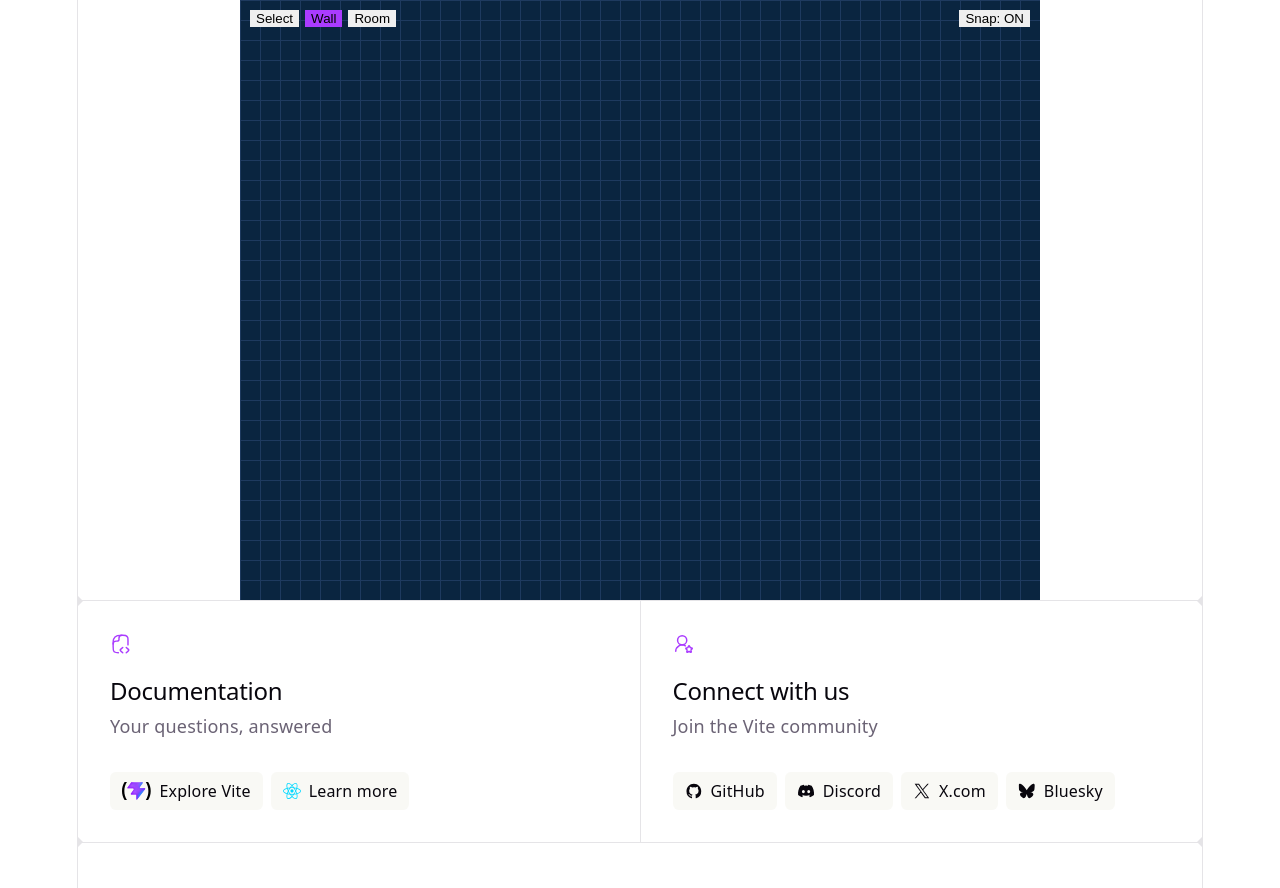
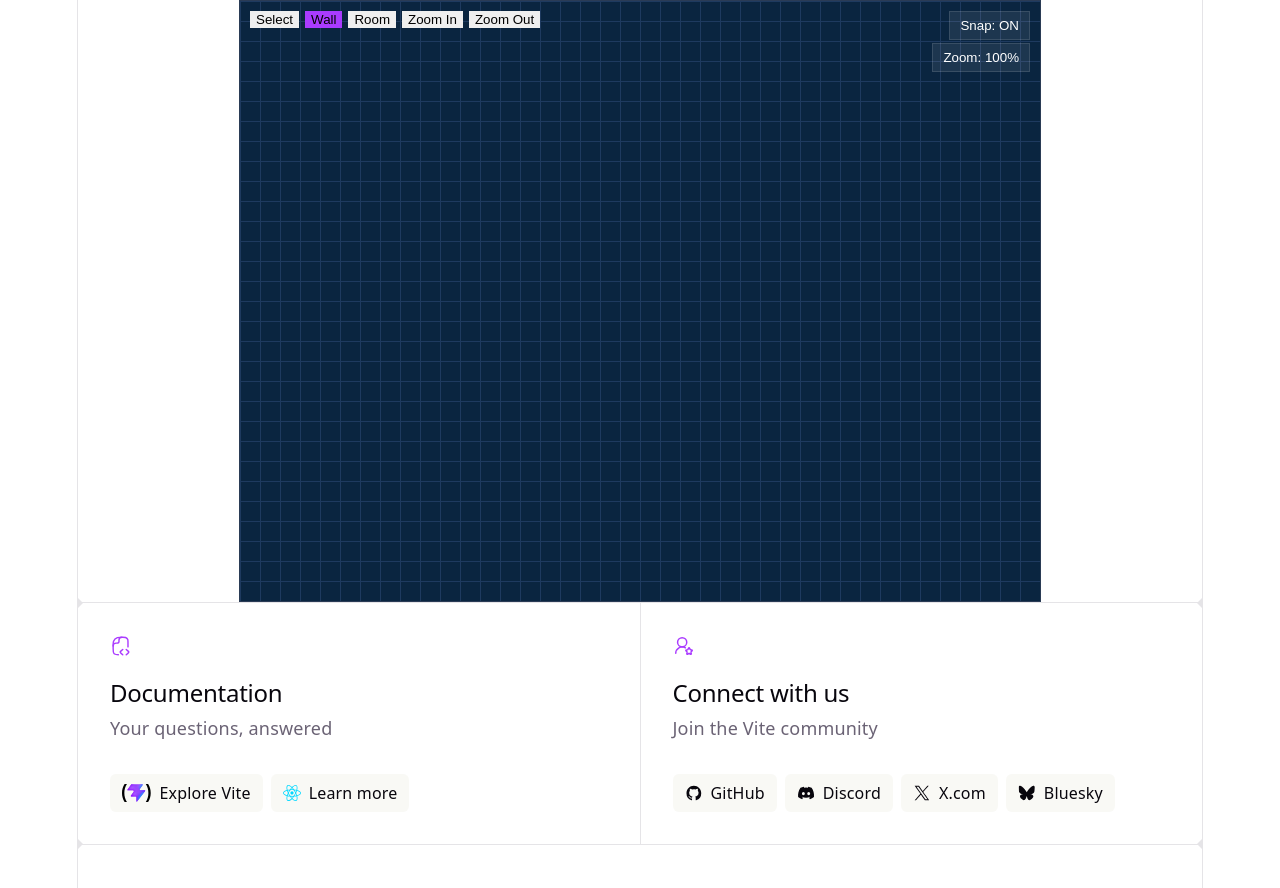
Before and after one commit to hexax1/Raumi, a React (Vite) app in the folder frontend/raumi-frontend/: page / in a window 1280 px wide. Shown: the top 888 px of the page. Built offline with nearby package versions, Linux system fonts and the light colour scheme.

Commit message:
Added unpolished Zoom und Scroll

```diff
--- a/frontend/raumi-frontend/src/componets/RoomEditor.css
+++ b/frontend/raumi-frontend/src/componets/RoomEditor.css
@@ -2,6 +2,9 @@
   position: relative;
   width: 800px;
   height: 600px;
+  overflow: auto;
+  border: 1px solid #2a3b55;
+  background: #081927;
 }
 
 .div-tool-buttons {
@@ -12,18 +15,26 @@
   z-index: 10;
 
   display: flex;
-  /* align-items: center; */
   flex-direction: row;
   justify-content: flex-start;
   gap: 6px;
 }
 
-.button-snap {
+.button-snap,
+.button-zoom-level {
   position: absolute;
   top: 10px;
   right: 10px;
+  z-index: 10;
+  background: rgba(255,255,255,0.08);
+  border: 1px solid rgba(255,255,255,0.12);
+  color: white;
+  padding: 6px 10px;
+  cursor: default;
+}
 
-  z-index: 10;
+.button-zoom-level {
+  top: 42px;
 }
 
 .room-name-input {
--- a/frontend/raumi-frontend/src/componets/RoomEditor.tsx
+++ b/frontend/raumi-frontend/src/componets/RoomEditor.tsx
@@ -1,5 +1,5 @@
 import { useState, useRef, type MouseEvent } from "react";
-import { Point, snapPoint, Wall, Room, isSamePoint, pointsAreClose, type Movable } from "../utils/geometry";
+import { Point, snapPoint, Wall, Room, isSamePoint, type Movable } from "../utils/geometry";
 import './RoomEditor.css'
 import ContextMenu from "./ContextMenu";
 
@@ -12,7 +12,9 @@ const RoomEditor: React.FC = () => {
   const [draftRoom, setDraftRoom] = useState<Room | null>(null);
   const [selectedRoomId, setSelectedRoomId] = useState<number | null>(null);
 
-  const [tool, setTool] = useState("wall");
+  const [tool, setTool] = useState<"wall" | "room" | "select" | "zoom-in" | "zoom-out">("wall");
+  const [zoom, setZoom] = useState(1);
+  const [canvasBounds, setCanvasBounds] = useState({ minX: 0, minY: 0, width: 1600, height: 1200 });
   const [snapEnabled, setSnapEnabled] = useState(true);
   const [contextMenuItems, setContextMenuItems] = useState(getDefaultContextMenuItems);
   const contextMenuModeRef = useRef<'default' | 'wall' | 'room'>('default');
@@ -22,14 +24,31 @@ const RoomEditor: React.FC = () => {
   const initialMousePos = useRef<Point | null>(null);
   const initialMovablePos = useRef<Movable | null>(null);
 
+  const CANVAS_MARGIN = 200;
+  const ZOOM_STEP = 1.2;
+  const ZOOM_MIN = 0.3;
+  const ZOOM_MAX = 3;
+
   function getMousePos(e: MouseEvent): Point {
     const rect = svgRef.current.getBoundingClientRect();
-    return new Point(e.clientX - rect.left, e.clientY - rect.top);
+    const x = (e.clientX - rect.left) / rect.width;
+    const y = (e.clientY - rect.top) / rect.height;
+
+    return new Point(
+      canvasBounds.minX + x * canvasBounds.width,
+      canvasBounds.minY + y * canvasBounds.height
+    );
   }
 
   function handleMouseDown(e: MouseEvent) {
     const target = e.target as HTMLElement;
     if (target.tagName.toLowerCase() === "input") return; // Input-Elemente sollen kein Zeichnen auslösen können
+
+    if (tool === "zoom-in" || tool === "zoom-out") {
+      const nextZoom = tool === "zoom-in" ? Math.min(zoom * ZOOM_STEP, ZOOM_MAX) : Math.max(zoom / ZOOM_STEP, ZOOM_MIN);
+      setZoom(nextZoom);
+      return;
+    }
 
     snapPointsRef.current = calculateSnapPoints();
 
@@ -57,18 +76,15 @@ const RoomEditor: React.FC = () => {
 
   function deleteWall(id: number) {
     setWalls(prev => prev.filter(w => w.id !== id));
-    setSelectedWallId(null);
   }
 
   function deleteRoom(id: number) {
     setRooms(prev => prev.filter(r => r.id !== id));
-    setSelectedRoomId(null);
   }
 
   function handleWallContextMenu(e: MouseEvent, id: number) {
     e.preventDefault();
     contextMenuModeRef.current = 'wall';
-    setSelectedWallId(id);
     setContextMenuItems([
       { label: "Delete", onClick: () => deleteWall(id) },
       ...getDefaultContextMenuItems()
@@ -78,7 +94,6 @@ const RoomEditor: React.FC = () => {
   function handleRoomContextMenu(e: MouseEvent, id: number) {
     e.preventDefault();
     contextMenuModeRef.current = 'room';
-    setSelectedRoomId(id);
     setContextMenuItems([
       { label: "Delete", onClick: () => deleteRoom(id) },
       ...getDefaultContextMenuItems()
@@ -89,13 +104,12 @@ const RoomEditor: React.FC = () => {
    * Die Methode wird aufgerufen, wenn auf irgendwas im SVG rechtsgeklickt wird.
    * Gilt auch für Walls und Rooms. Deren Kontextmenüs werden aber zuerst aufgerufen wegen bubbling.
    */
-  function handleEditorContextMenu(e: MouseEvent) {
+  function handleEditorContextMenu() {
     if (contextMenuModeRef.current === 'wall' || contextMenuModeRef.current === 'room') {
       contextMenuModeRef.current = 'default';
       return;
     }
 
-    setSelectedWallId(null);
     setContextMenuItems(getDefaultContextMenuItems());
   }
 
@@ -114,14 +128,16 @@ const RoomEditor: React.FC = () => {
     }
   }
 
-  function handleMouseUp(e: MouseEvent) {
+  function handleMouseUp() {
     if (draftWall){
       if(draftWall.p1.x === draftWall.p2.x && draftWall.p1.y === draftWall.p2.y) {
         setDraftWall(null);
         return; // Keine Mauern mit 0 Länge erlauben
       }
 
-      setWalls([...walls, draftWall.copyWith({id: Date.now()})]);
+      const nextWall = draftWall.copyWith({id: Date.now()});
+      setWalls(prev => [...prev, nextWall]);
+      expandCanvasIfNeeded(nextWall.getSnappablePoints());
       setDraftWall(null);
     }
     else if ( draftRoom) {
@@ -130,7 +146,9 @@ const RoomEditor: React.FC = () => {
         return; // Keine Räume mit 0 Fläche erlauben
       }
 
-      setRooms([...rooms, draftRoom.copyWith({id: Date.now()})]);
+      const nextRoom = draftRoom.copyWith({id: Date.now()});
+      setRooms(prev => [...prev, nextRoom]);
+      expandCanvasIfNeeded(nextRoom.getSnappablePoints());
       setDraftRoom(null);
     }
   }
@@ -152,6 +170,43 @@ const RoomEditor: React.FC = () => {
     return points
   }
 
+  function expandCanvasIfNeeded(points: Point[]) {
+    setCanvasBounds(prev => {
+      let minX = prev.minX;
+      let minY = prev.minY;
+      let maxX = prev.minX + prev.width;
+      let maxY = prev.minY + prev.height;
+      let changed = false;
+
+      points.forEach(point => {
+        if (point.x < minX + CANVAS_MARGIN) {
+          minX = Math.min(minX, point.x - CANVAS_MARGIN);
+          changed = true;
+        }
+        if (point.y < minY + CANVAS_MARGIN) {
+          minY = Math.min(minY, point.y - CANVAS_MARGIN);
+          changed = true;
+        }
+        if (point.x > maxX - CANVAS_MARGIN) {
+          maxX = Math.max(maxX, point.x + CANVAS_MARGIN);
+          changed = true;
+        }
+        if (point.y > maxY - CANVAS_MARGIN) {
+          maxY = Math.max(maxY, point.y + CANVAS_MARGIN);
+          changed = true;
+        }
+      });
+
+      if (!changed) return prev;
+      return {
+        minX,
+        minY,
+        width: Math.max(800, maxX - minX),
+        height: Math.max(600, maxY - minY)
+      };
+    });
+  }
+
   function moveMovable(movable: Movable, currentMouse: Point) {
     if (!initialMousePos.current || !initialMovablePos.current) return;
     const dx = currentMouse.x - initialMousePos.current.x;
@@ -164,10 +219,12 @@ const RoomEditor: React.FC = () => {
             return w.id === movable.id ? updated : w;
           })
         );
+        expandCanvasIfNeeded(updated.getSnappablePoints());
       } else if (updated instanceof Room) {
         setRooms(prev =>
           prev.map(r => (r.id === movable.id ? updated : r))
         );
+        expandCanvasIfNeeded(updated.getSnappablePoints());
       }
     }
   }
@@ -267,20 +324,32 @@ const RoomEditor: React.FC = () => {
             <button className={`select-button ${tool == "room" ? "active" : ""}`} onClick={() => setTool("room")}>
               Room
             </button>
+            <button className={`select-button ${tool == "zoom-in" ? "active" : ""}`} onClick={() => setTool("zoom-in")}>
+              Zoom In
+            </button>
+            <button className={`select-button ${tool == "zoom-out" ? "active" : ""}`} onClick={() => setTool("zoom-out")}>
+              Zoom Out
+            </button>
           </div>
 
           <button className="button-snap" onClick={() => setSnapEnabled(!snapEnabled)}>
             Snap: {snapEnabled ? "ON" : "OFF"}
           </button>
 
+          <button className="button-zoom-level" onClick={() => null}>
+            Zoom: {Math.round(zoom * 100)}%
+          </button>
+
           <svg
             ref={svgRef}
-            width="800"
-            height="600"
+            width={canvasBounds.width * zoom}
+            height={canvasBounds.height * zoom}
+            viewBox={`${canvasBounds.minX} ${canvasBounds.minY} ${canvasBounds.width} ${canvasBounds.height}`}
             onMouseDown={handleMouseDown}
             onMouseMove={handleMouseMove}
             onMouseUp={handleMouseUp}
             style={{
+              display: "block",
               background: "#0a2540",
               backgroundImage:
                 "linear-gradient( #1e3a5f 1px, transparent 1px), linear-gradient(90deg, #1e3a5f 1px, transparent 1px)",
```
